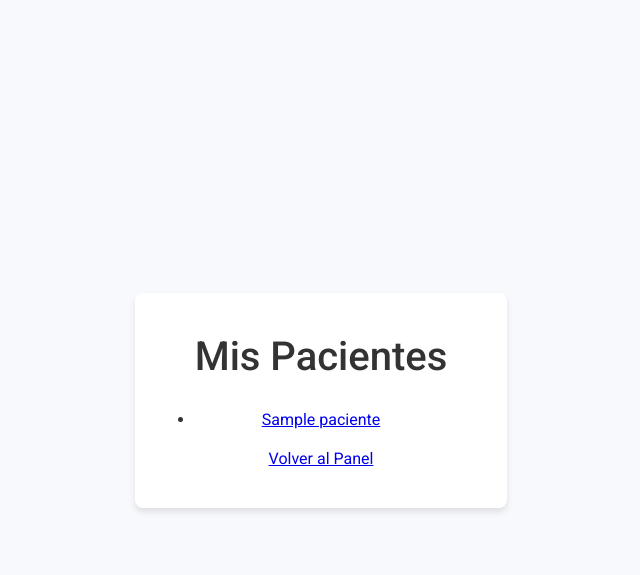
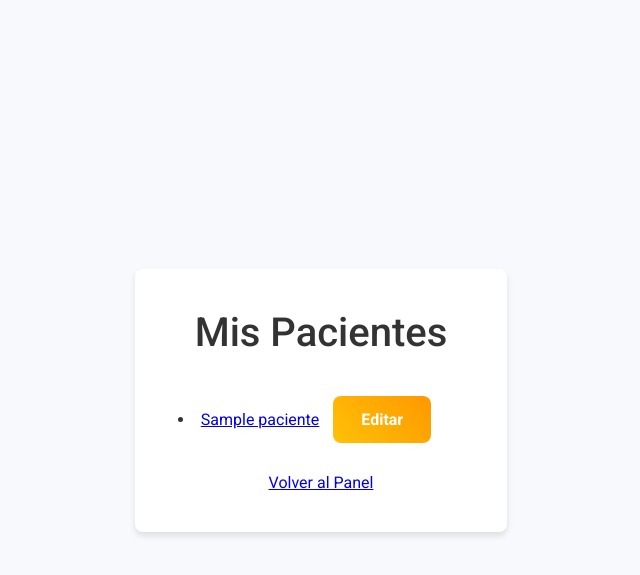
Before and after one commit to Krieger078/proyecto_doctores, a Flask app: page /ver_pacientes in a window 1280 px wide. Shown: the top 575 px of the page, without its empty margins (319-959 px from the left). Run offline with Flask 3, Linux system fonts and the light colour scheme; the visitor is signed in with stand-in values (Sample User, id 1); tables that the repository leaves empty hold one stand-in row (values such as "Sample post").

Commit message:
Se añade el boton de editar en la interfaz

```diff
--- a/templates/ver_pacientes.html
+++ b/templates/ver_pacientes.html
@@ -13,7 +13,10 @@
       {% if patients %}
       <ul>
           {% for patient in patients %}
-          <li><a href="{{ url_for('detalle_paciente', patient_id=patient.id) }}">{{ patient.nombre }}</a></li>
+          <li>
+            <a href="{{ url_for('detalle_paciente', patient_id=patient.id) }}">{{ patient.nombre }}</a>
+            <a href="{{ url_for('editar_paciente', patient_id=patient.id) }}" class="btn edit" style="margin-left: 10px;">Editar</a>
+        </li>
           {% endfor %}
       </ul>
       {% else %}
```
